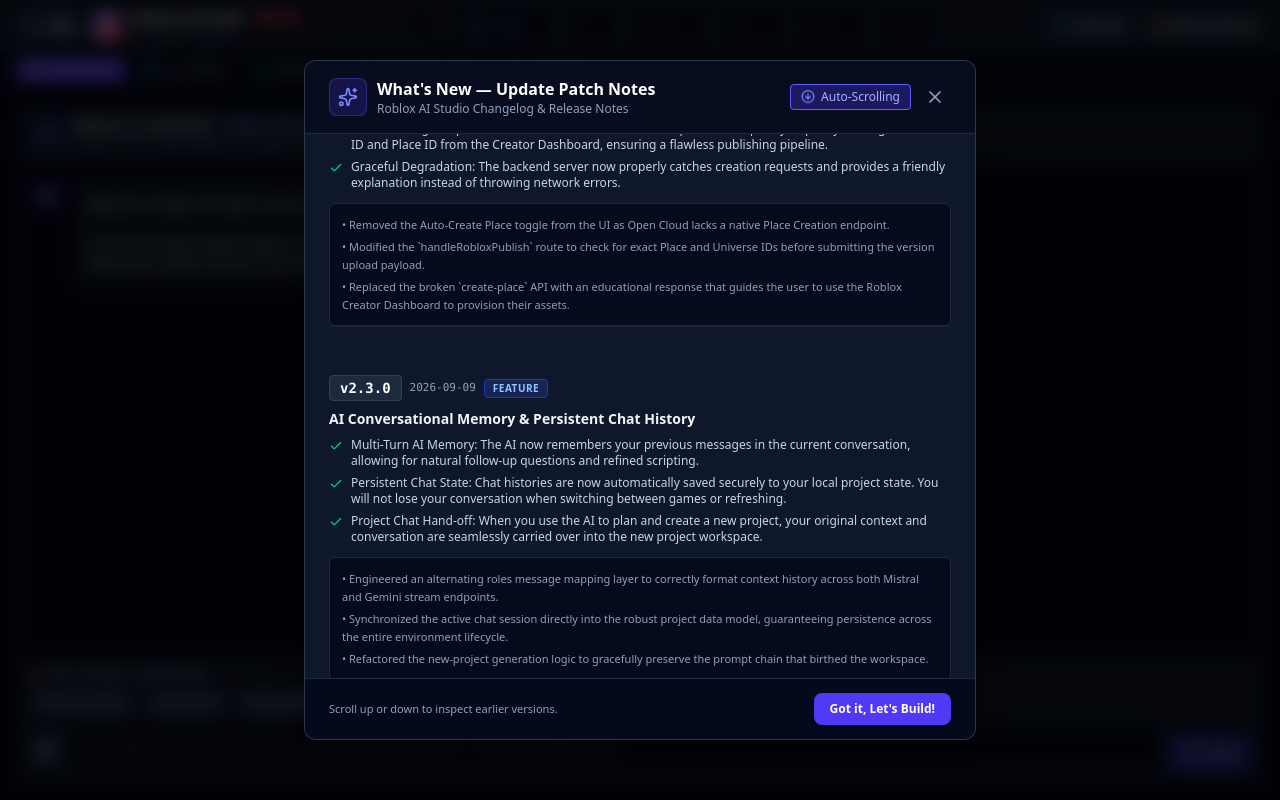
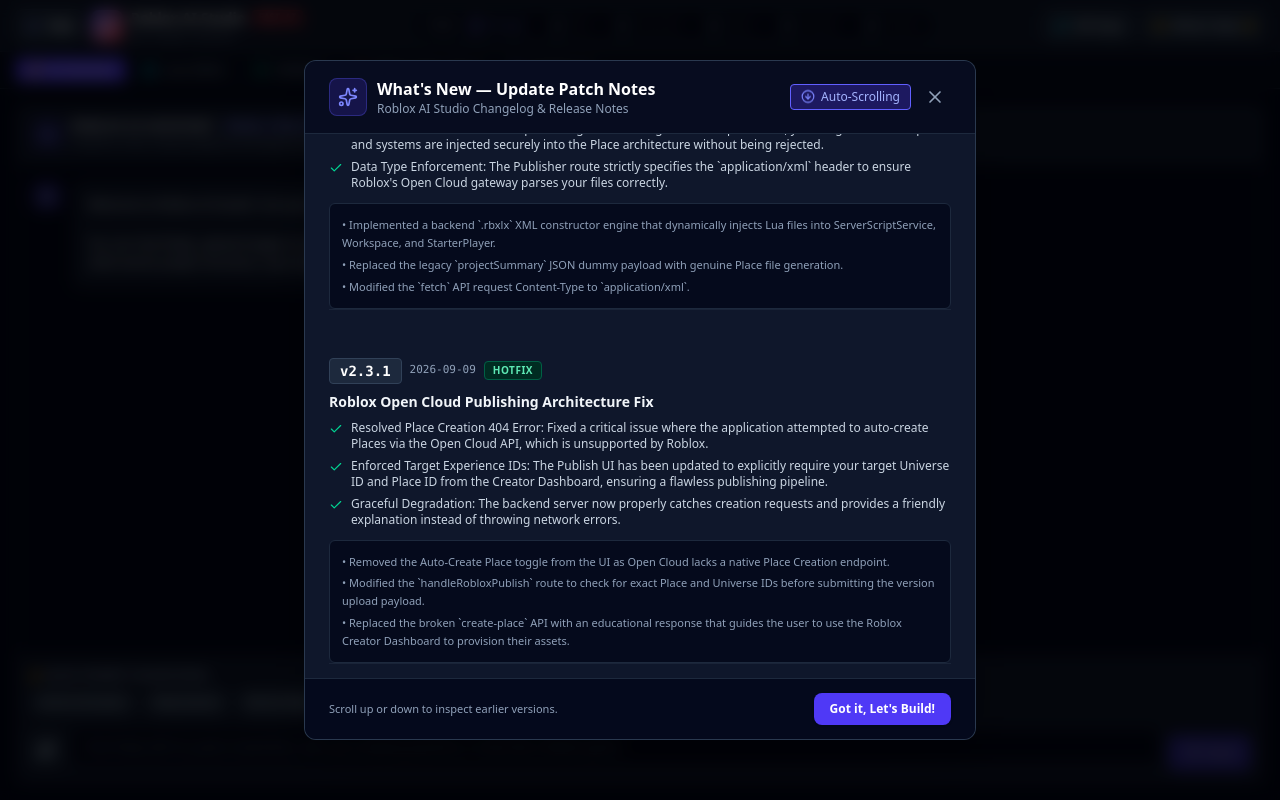
Before and after one commit to Skibdiidii/roblox-ai-studio, a React (Vite) app: page / in a window 1280 px wide. Built offline with nearby package versions, Linux system fonts and the light colour scheme.

Commit message:
Update patch notes for v2.3.2 Open Cloud Publisher Hotfix

```diff
--- a/src/data/patchNotes.ts
+++ b/src/data/patchNotes.ts
@@ -1,6 +1,22 @@
 import { PatchNote } from '../types';
 
 export const PATCH_NOTES: PatchNote[] = [
+  {
+    version: 'v2.3.2',
+    date: '2026-09-09',
+    title: 'Open Cloud Publisher "Invalid Content Stream" Fix',
+    tag: 'Hotfix',
+    highlights: [
+      'Valid Roblox XML Generation: The publishing backend now correctly compiles your project scripts into a valid `.rbxlx` XML Place structure instead of sending a raw JSON payload.',
+      'Instant Place Overrides: When publishing to an existing Place via Open Cloud, your AI-generated scripts and systems are injected securely into the Place architecture without being rejected.',
+      'Data Type Enforcement: The Publisher route strictly specifies the `application/xml` header to ensure Roblox\'s Open Cloud gateway parses your files correctly.'
+    ],
+    details: [
+      'Implemented a backend `.rbxlx` XML constructor engine that dynamically injects Lua files into ServerScriptService, Workspace, and StarterPlayer.',
+      'Replaced the legacy `projectSummary` JSON dummy payload with genuine Place file generation.',
+      'Modified the `fetch` API request Content-Type to `application/xml`.'
+    ]
+  },
   {
     version: 'v2.3.1',
     date: '2026-09-09',
```
Also changed, not shown: 2 other files (tests, documents, lock files or other folders).
